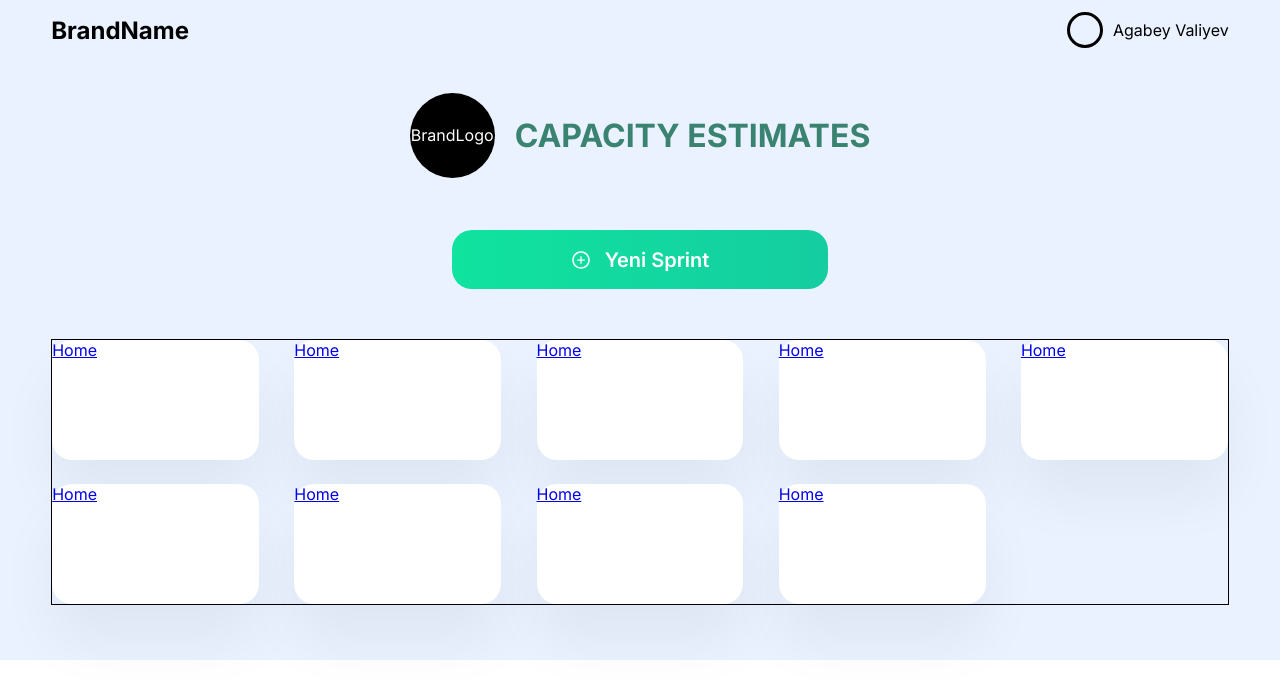
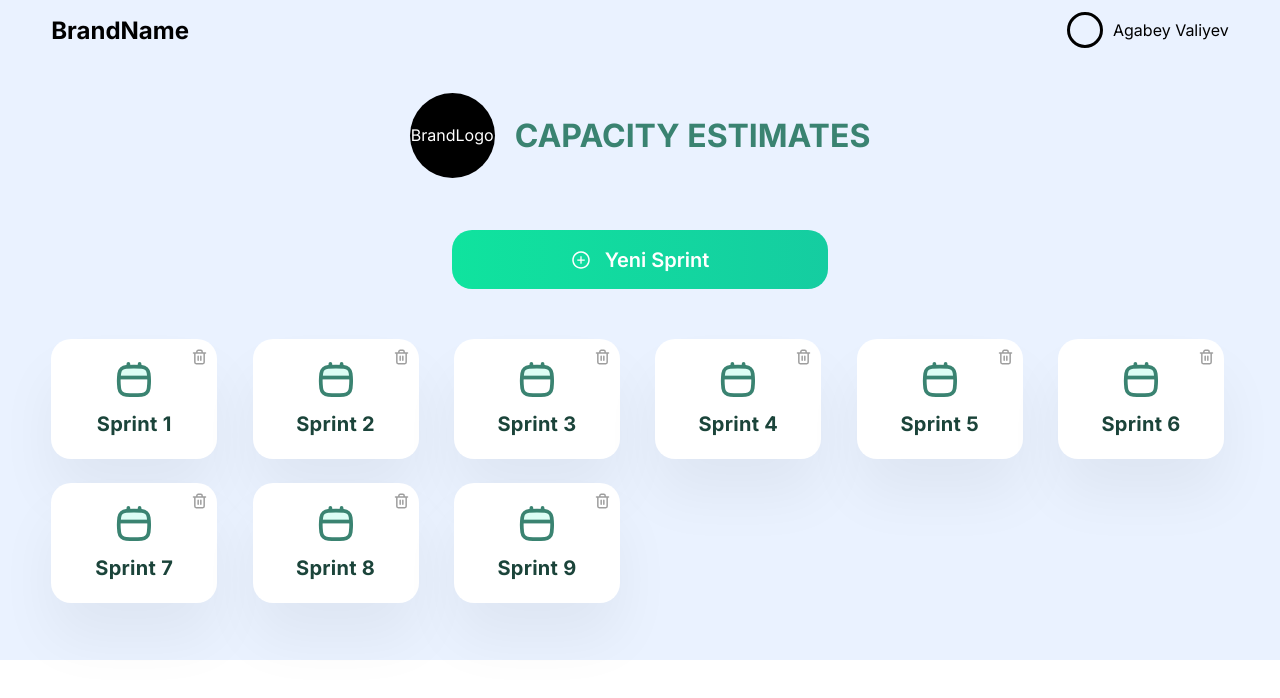
Before and after one commit to valiyev000/Capacity-estimates, a React (Vite) app: page / in a window 1280 px wide. Shown: the top 698 px of the page. Built offline with nearby package versions, Linux system fonts and the light colour scheme.

Commit message:
third commit

```diff
--- a/src/App.jsx
+++ b/src/App.jsx
@@ -968,7 +968,7 @@ function App() {
       <Navbar />
       <Switch>
         <Route exact path="/"><Home mainData={mainData} /></Route>
-        <Route exact path="/sprint/:id"><Sprint/></Route>
+        <Route exact path="/sprint/:id"><Sprint mainData={mainData} /></Route>
       </Switch>
     </Router>
   )
--- a/src/App.scss
+++ b/src/App.scss
@@ -70,7 +70,6 @@
     }
 
     .flexContainer {
-        border: 1px solid;
         width: 100%;
         min-height: 200px;
         display: flex;
@@ -79,12 +78,28 @@
         flex-shrink: 0;
         flex-wrap: wrap;
         > a {
-            width: 17.6%;
+            width: 14.1%;
             height: 120px;
-            display: inline-block;
             background: #ffffff;
             box-shadow: 0px 36.6035px 58.5656px rgba(0, 0, 0, 0.05);
             border-radius: 20px;
+            display: flex;
+            flex-direction: column;
+            align-items: center;
+            justify-content: center;
+            gap: 16px;
+            text-decoration: unset;
+            font-weight: 700;
+            line-height: 22.233px;
+            letter-spacing: 0.271px;
+            color: #1B443A;
+            font-size: 20px;
+            position: relative;
+            img[alt="trashIcon"]{
+                position: absolute;
+                top: 10px;
+                right: 10px;
+            }
         }
     }
 }
--- a/src/components/Home.jsx
+++ b/src/components/Home.jsx
@@ -1,14 +1,15 @@
 import { memo } from 'react'
 import { AiOutlinePlusCircle } from 'react-icons/ai'
-import {
-    Link
-} from "react-router-dom";
+import { Link } from "react-router-dom";
+import trashIcon from '../assets/trashIcon.svg'
+import calendarIcon from '../assets/calendarIcon.svg'
 
-function Home({mainData}) {
+
+function Home({ mainData }) {
 
     console.log("Home render")
 
-    console.log(mainData)
+    // console.log(mainData)
 
     return (
         <main className='homeMain'>
@@ -21,9 +22,13 @@ function Home({mainData}) {
                 <span>Yeni Sprint</span>
             </button>
             <div className="flexContainer">
-                {mainData.length && mainData.map((e,i)=>{
+                {mainData.length && mainData.map((e, i) => {
                     return (
-                        <Link key={e.id} to={`/sprint/${e.id}`}>Home</Link>
+                        <Link key={e.id} to={`/sprint/${e.id}`}>
+                            <img src={calendarIcon} alt="calendarIcon" />
+                            <span>Sprint {e.id}</span>
+                            <img src={trashIcon} alt="trashIcon" />
+                        </Link>
                     )
                 })}
             </div>
--- a/src/components/Sprint.jsx
+++ b/src/components/Sprint.jsx
@@ -1,11 +1,18 @@
 import React from 'react'
 import { useParams } from 'react-router-dom/cjs/react-router-dom.min'
 
-export default function Sprint() {
+export default function Sprint({ mainData }) {
 
   console.log("Sprint render")
 
-  const {id} = useParams()
+  const { id } = useParams() //example id equal to 5
+
+  const currentSprint = mainData.filter((e, i) => e.id === +id)
+
+
+  console.log(currentSprint)
+
+  const sample = true
 
 
   return (
```
